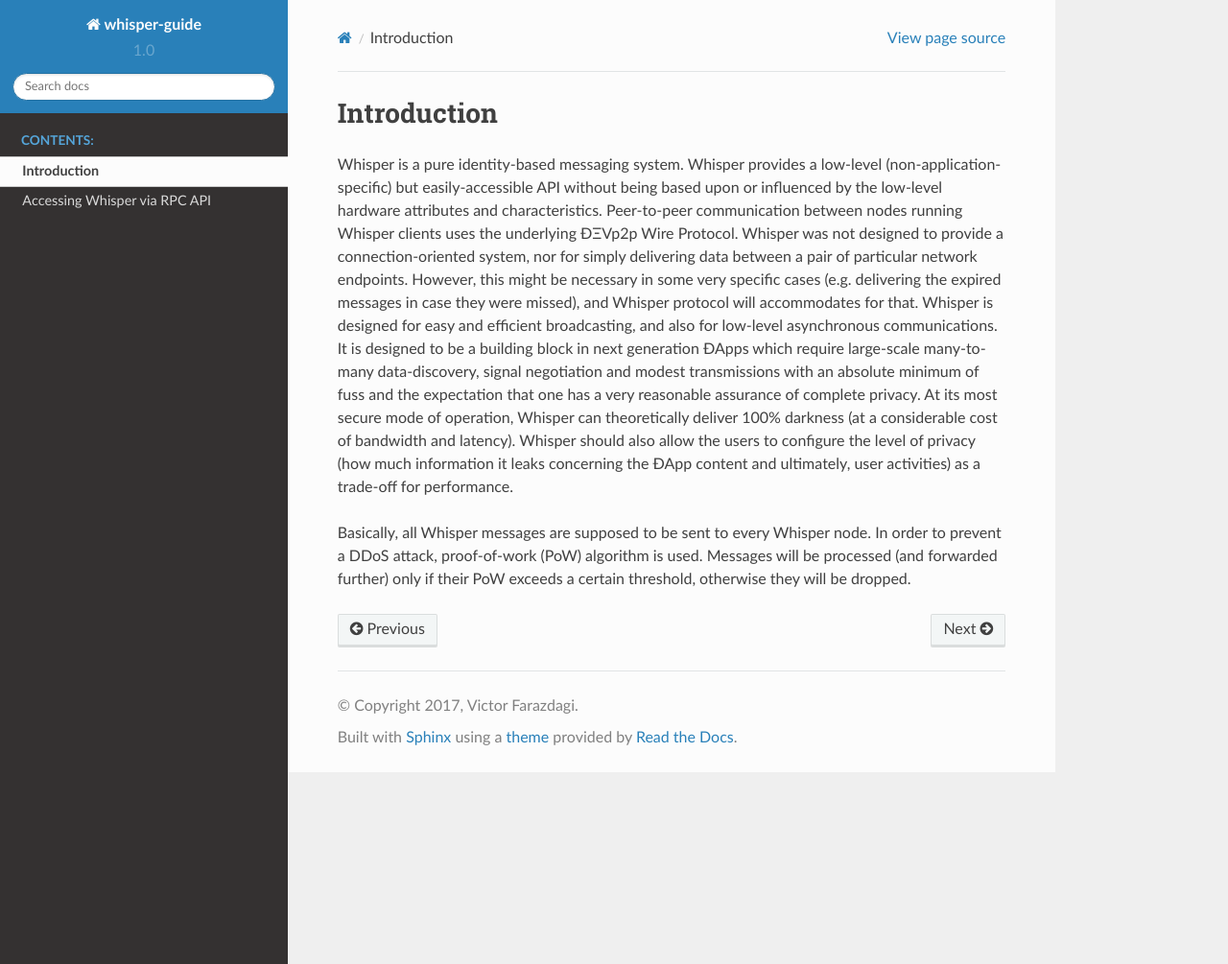
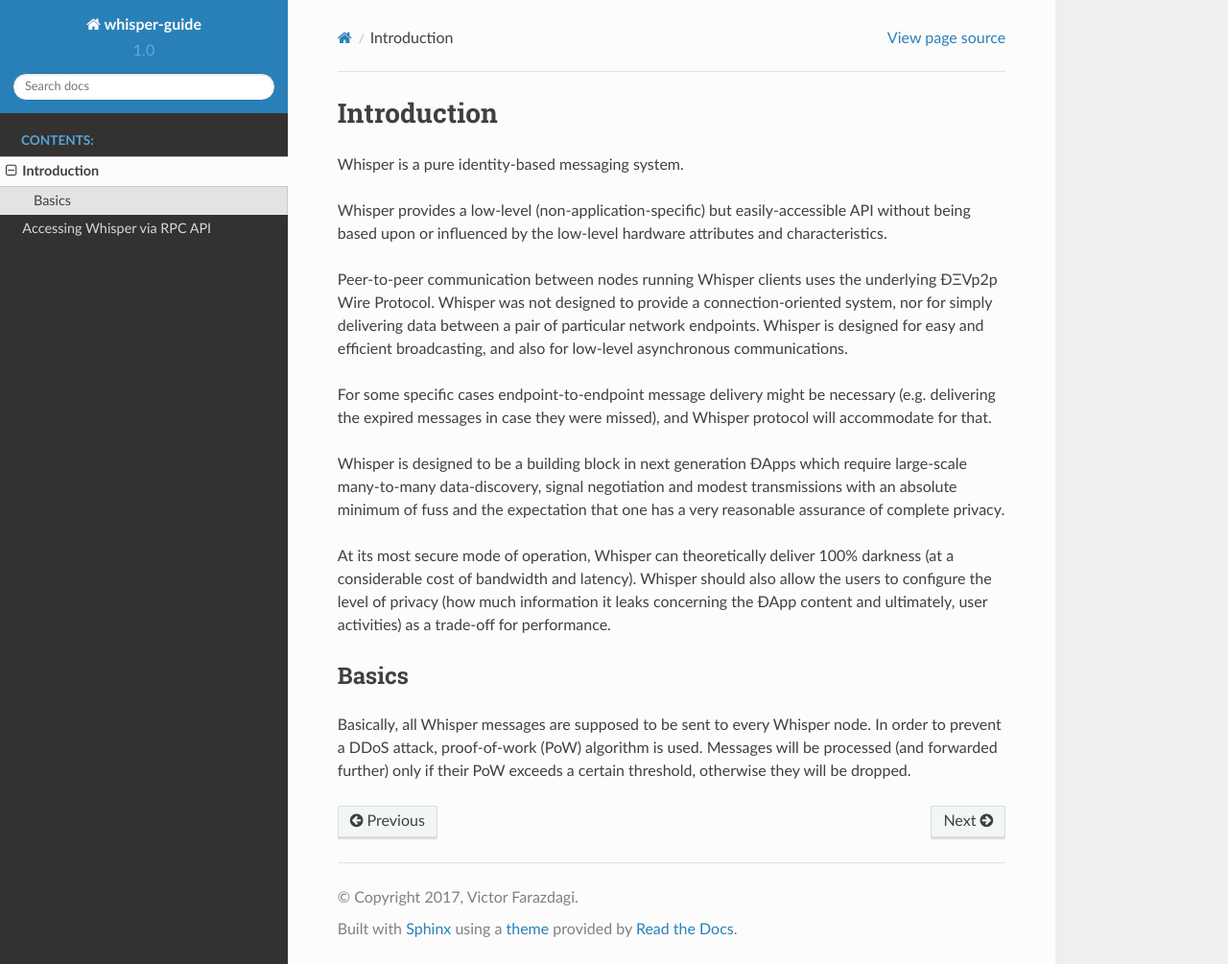
Before and after one commit to farazdagi/whisper-guide, a Sphinx documentation site: the page built from source/introduction.rst, in a window 1280 px wide and 1005 px high. Shown: the whole window at 96% size. Built offline with Sphinx 7.4.7 and the Read the Docs theme 2.0.0, drawn with Linux system fonts in a browser that asks for light colours.

Commit message:
updates content

```diff
--- a/source/introduction.rst
+++ b/source/introduction.rst
@@ -2,18 +2,28 @@
 Introduction
 *******************
 
-Whisper is a pure identity-based messaging system. Whisper provides a low-level (non-application-specific) but
+Whisper is a pure identity-based messaging system.
+
+Whisper provides a low-level (non-application-specific) but
 easily-accessible API without being based upon or influenced by the low-level hardware attributes and characteristics.
+
 Peer-to-peer communication between nodes running Whisper clients uses the underlying ÐΞVp2p Wire Protocol. Whisper was
 not designed to provide a connection-oriented system, nor for simply delivering data between a pair of particular
-network endpoints. However, this might be necessary in some very specific cases (e.g. delivering the expired messages in
-case they were missed), and Whisper protocol will accommodates for that. Whisper is designed for easy and efficient
-broadcasting, and also for low-level asynchronous communications. It is designed to be a building block in next
-generation ÐApps which require large-scale many-to-many data-discovery, signal negotiation and modest transmissions with
-an absolute minimum of fuss and the expectation that one has a very reasonable assurance of complete privacy. At its
-most secure mode of operation, Whisper can theoretically deliver 100% darkness (at a considerable cost of bandwidth and
+network endpoints. Whisper is designed for easy and efficient broadcasting, and also for low-level asynchronous communications.
+
+For some specific cases endpoint-to-endpoint message delivery might be necessary (e.g. delivering the expired messages in
+case they were missed), and Whisper protocol will accommodate for that.
+
+Whisper is designed to be a building block in next generation ÐApps which require large-scale many-to-many data-discovery,
+signal negotiation and modest transmissions with an absolute minimum of fuss and the expectation that one has a very
+reasonable assurance of complete privacy.
+
+At its most secure mode of operation, Whisper can theoretically deliver 100% darkness (at a considerable cost of bandwidth and
 latency). Whisper should also allow the users to configure the level of privacy (how much information it leaks
 concerning the ÐApp content and ultimately, user activities) as a trade-off for performance.
+
+Basics
+====================
 
 Basically, all Whisper messages are supposed to be sent to every Whisper node. In order to prevent a DDoS attack,
 proof-of-work (PoW) algorithm is used. Messages will be processed (and forwarded further) only if their PoW exceeds a
```
